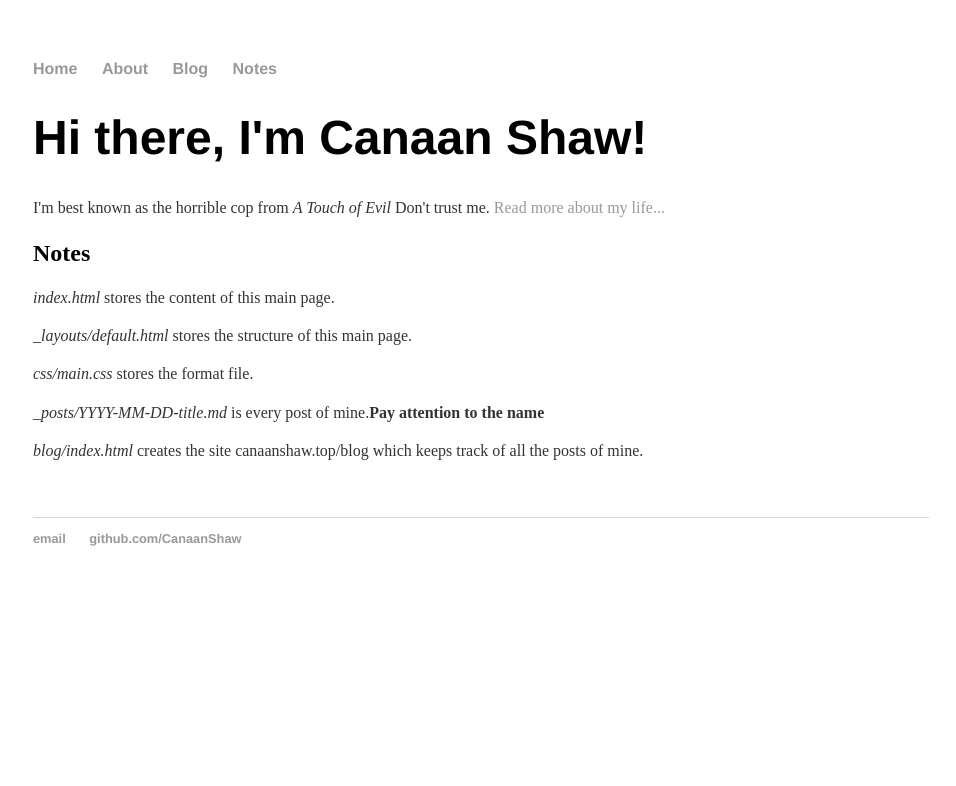
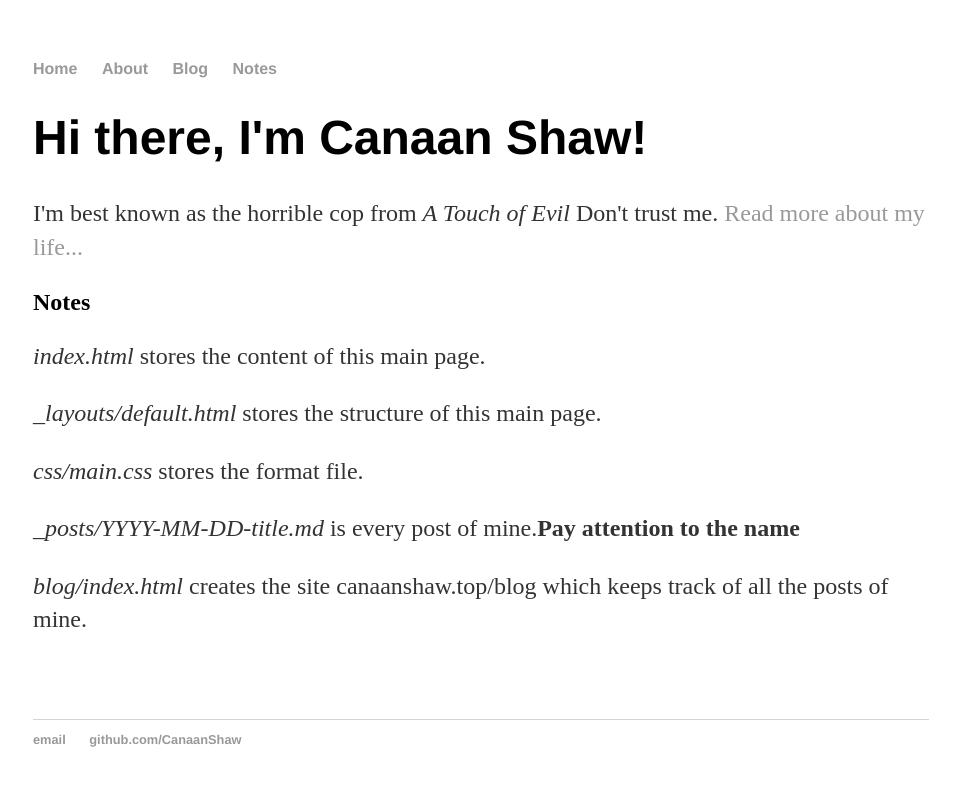
Before and after one commit to CanaanShaw/CanaanShaw, a Jekyll site: the page built from index.html, in a window 1280 px wide. Shown: the top 786 px of the page, without its empty margins (159-1115 px from the left). Built offline with Jekyll 4.4.1, drawn with Linux system fonts in a browser that asks for light colours.

Commit message:
Update main.css

```diff
--- a/css/main.css
+++ b/css/main.css
@@ -24,7 +24,7 @@ h1 {
     font-family:'Helvetica', 'Arial', 'Sans-Serif';
 }
 p {
-    font-size: 1em;
+    font-size: 1.5em;
     line-height: 1.4em;
     color: #333;
 }
```
